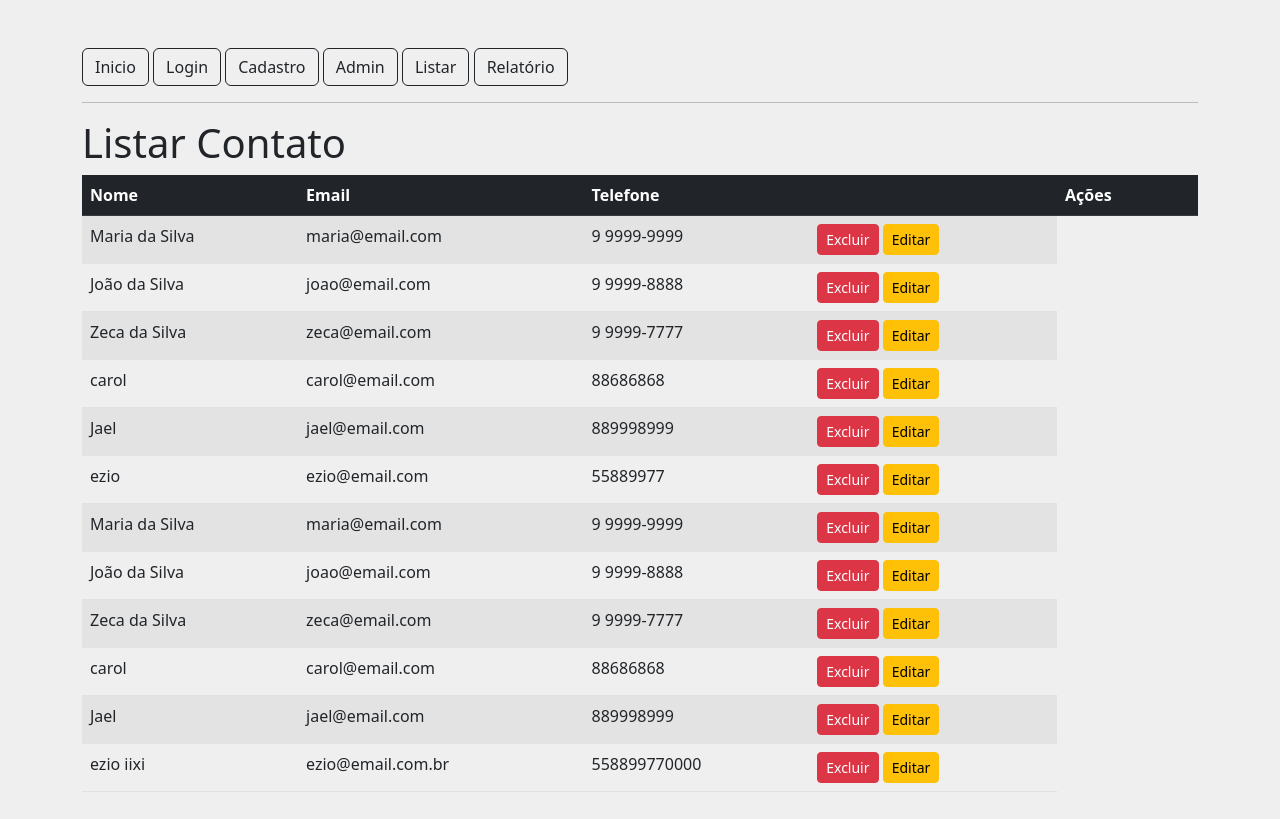
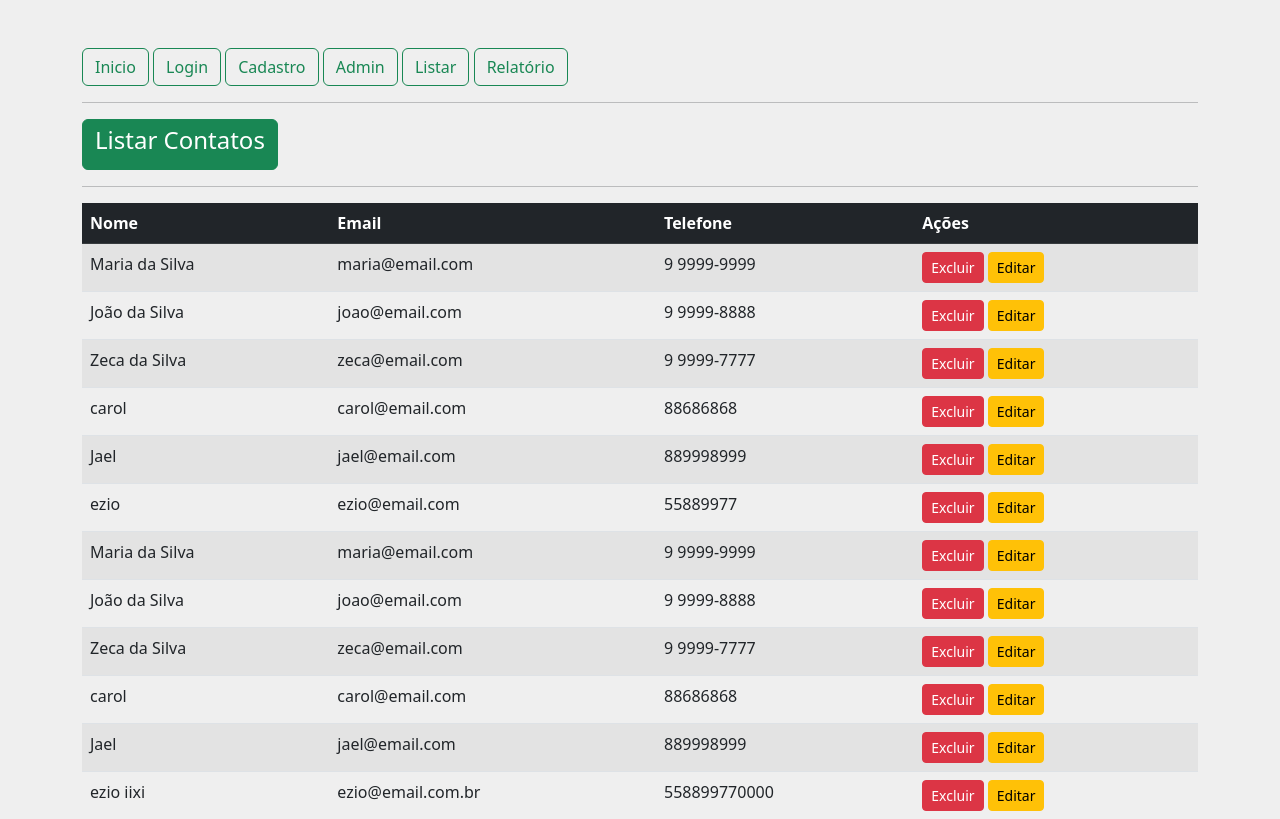
Before and after one commit to DiegMelo/beacademy-devstart-crud-contatos-php, a PHP site: page /listar in a window 1280 px wide. Shown: the top 819 px of the page. Before the commit the page ends 792 px from the top, so only its background shows below. Run offline with PHP 8.4, Linux system fonts and the light colour scheme.

Commit message:
Projeto completo do Crud de Contatos atualizações

```diff
--- a/Projeto/telas/404.php
+++ b/Projeto/telas/404.php
@@ -1,4 +1,4 @@
-<h1>Página não Encontrada</h1>
+<button type="button" class="btn btn-success"><h4>Página não Encontrada</h4></button>
 
 <div class="text-center">
 <img src="img/404.svg" width="60%">
--- a/Projeto/telas/cadastro.php
+++ b/Projeto/telas/cadastro.php
@@ -1,4 +1,4 @@
-<h1>Novo Contato</h1>
+<button type="button" class="btn btn-success"><h4>Novo Contato</h4></button>
 
 <hr>
 <form action="" method="post">
--- a/Projeto/telas/home.php
+++ b/Projeto/telas/home.php
@@ -1,5 +1,5 @@
 
-<h1> Página Inicial</h1>
+<button type="button" class="btn btn-success"><h4>Página Inicial</h4></button>
 <hr>
 <div class="alert alert-sucess">
     Bem vindo a página inicial
--- a/Projeto/telas/listar.php
+++ b/Projeto/telas/listar.php
@@ -1,12 +1,12 @@
-<h1>Listar Contato</h1>
-
+<button type="button" class="btn btn-success"><h4>Listar Contatos</h4></button>
+<hr>
 <table class="table table-hover table-striped">
     <thead class="table-dark">
         <tr>
             <th>Nome</th>
             <th>Email</th>
-            <th>Telefone<th>
-            <th>Ações<th>
+            <th>Telefone</th>
+            <th>Ações</th>
         </tr>
     </thead>
     <tbody>
--- a/Projeto/telas/login.php
+++ b/Projeto/telas/login.php
@@ -1,5 +1,5 @@
-<h1>Login</h1>
 
+<button type="button" class="btn btn-success"><h4>Login</h4></button>
 <hr>
 <form action="">
     <input class="form-control mb-3" type="text" placeholder="Email">
--- a/Projeto/telas/menu.php
+++ b/Projeto/telas/menu.php
@@ -1,8 +1,8 @@
 
-<a class="btn btn-outline-dark" href="/">Inicio</a>
-<a class="btn btn-outline-dark" href="/login">Login</a>
-<a class="btn btn-outline-dark" href="/cadastro">Cadastro</a>
-<a class="btn btn-outline-dark" href="/admin">Admin</a>
-<a class="btn btn-outline-dark" href="/listar">Listar</a>
-<a class="btn btn-outline-dark" href="/relatorio">Relatório</a>
+<a class="btn btn-outline-success" href="/">Inicio</a>
+<a class="btn btn-outline-success" href="/login">Login</a>
+<a class="btn btn-outline-success" href="/cadastro">Cadastro</a>
+<a class="btn btn-outline-success" href="/admin">Admin</a>
+<a class="btn btn-outline-success" href="/listar">Listar</a>
+<a class="btn btn-outline-success" href="/relatorio">Relatório</a>
 <hr>
--- a/Projeto/telas/relatorio.php
+++ b/Projeto/telas/relatorio.php
@@ -1,5 +1,5 @@
 
-<h1> Página de Relatório</h1>
+<button type="button" class="btn btn-success"><h4>Página de Relatório</h4></button>
 <hr>
 <div class="alert alert-sucess">
     Bem vindo a página de Relatório
```
Also changed, not shown: Projeto/acoes.php (+13 -2 lines), README.md.
